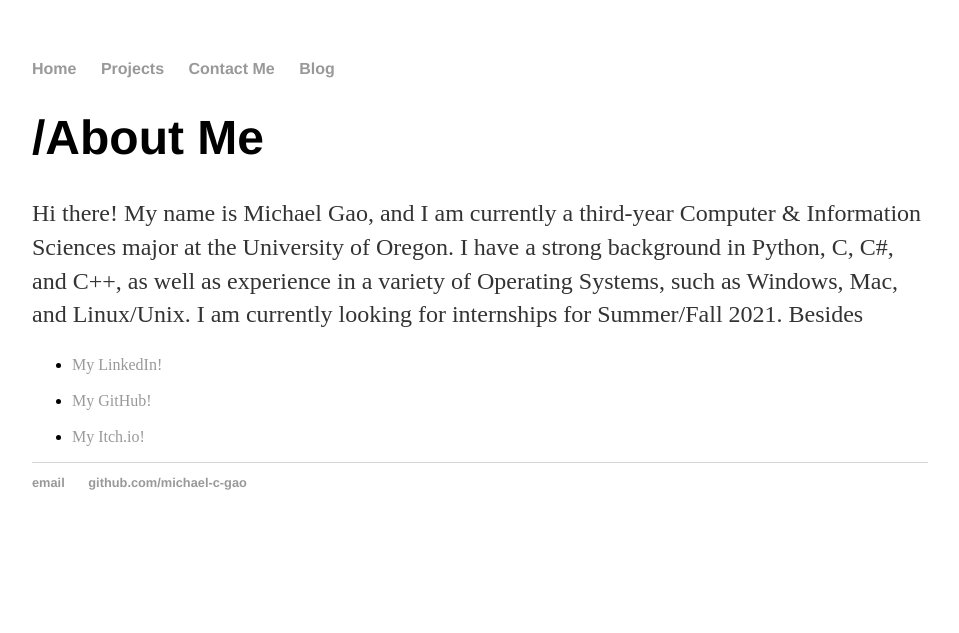
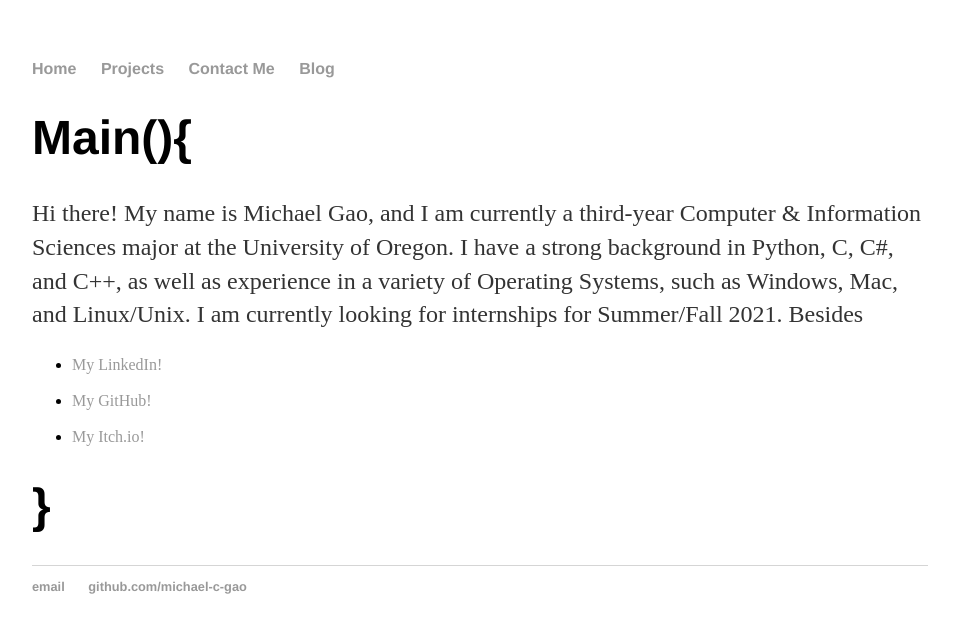
Before and after one commit to michael-c-gao/WebsiteOfMichael, a Jekyll site: the page built from index.html, in a window 1280 px wide. Shown: the top 633 px of the page, without its empty margins (160-1119 px from the left). Built offline with Jekyll 4.4.1, drawn with Linux system fonts in a browser that asks for light colours.

Commit message:
Update index.html

```diff
--- a/index.html
+++ b/index.html
@@ -2,7 +2,7 @@
 layout: default
 title: Michael C. Gao
 ---
-	<h1>/About Me</h1>
+	<h1>Main(){</h1>
 	<p>Hi there! My name is Michael Gao, and I am currently a third-year Computer & Information Sciences major at the University of Oregon.
 	I have a strong background in Python, C, C#, and C++, as well as experience in a variety of Operating Systems, such as Windows, Mac, and Linux/Unix.
 	I am currently looking for internships for Summer/Fall 2021. Besides</p>
@@ -14,4 +14,5 @@ title: Michael C. Gao
 				&nbsp;
 				<li><a href="https://mexhal.itch.io/">My Itch.io!</a></li>
 				</ul>
+<h1>}</h1>
 		</div>
```
